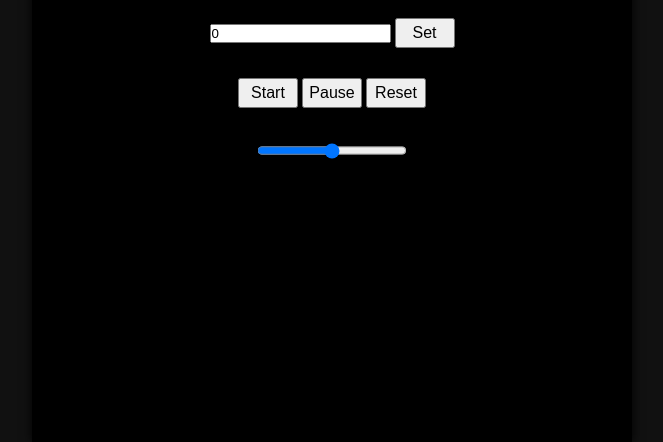
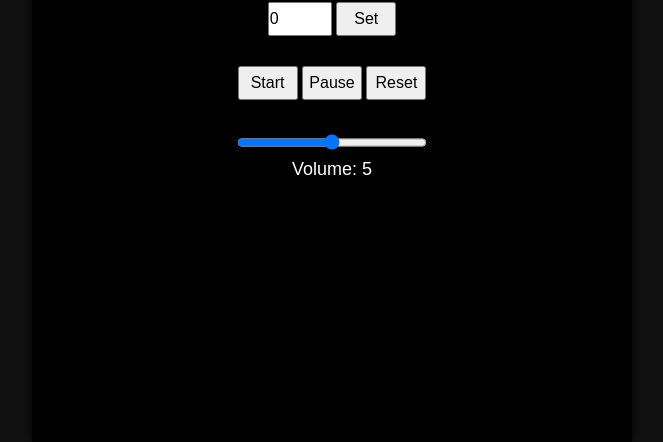
Before and after one commit to PedroRub1/Pomodoro, a plain HTML site: page index.html in a window 1280 px wide. Shown: the part 358-800 px from the top of the page, without its empty margins (308-971 px from the left). Drawn offline with Linux system fonts and the light colour scheme.

Commit message:
update script.js

```diff
--- a/index.html
+++ b/index.html
@@ -15,7 +15,7 @@
 
         <p id="timer"></p>
 
-        <div>
+        <div class="set-time">
             <input type="number" id="time" min="0" value="0">
             <button id="setBtn">Set</button>
         </div>
@@ -25,7 +25,11 @@
             <button id="pauseBtn">Pause</button>
             <button id="resetBtn">Reset</button>
         </div>
-        <input type="range" id="volume-slider" min="0" max="10">
+
+        <div class="volume-set">
+            <input type="range" id="volumeSlider" min="0" max="10">
+            <p id="volumeDisplay"></p>
+        </div>
 
     </div>
 
--- a/script.js
+++ b/script.js
@@ -9,6 +9,11 @@ let setBtn = document.querySelector('#setBtn');
 let timeIn = document.querySelector('#time');
 let timerDisplay  = document.querySelector('#timer');
 
+let volumeIn = document.querySelector('#volumeSlider');
+volumeIn.value = 5
+let volumeDisplay = document.querySelector('#volumeDisplay');
+
+let volume = parseInt(volumeIn.value);
 var timer;
 
 let min = 0;
@@ -76,11 +81,23 @@ function reset() {
     displayTimer(time);
 }
 
+function displayVolume() {
+    volumeDisplay.innerHTML = 'Volume: ' + volume;
+}
+
+function updateVolume() {
+    volume = this.value;
+    audio1.volume = volume / 10;
+    displayVolume()
+}
+
 window.onload = () => {
     setBtn.onclick = getTime;
     startBtn.onclick = startTimer;
     pauseBtn.onclick = pauseTimer;
     resetBtn.onclick = reset;
+    volumeIn.oninput = updateVolume;
 
     displayTimer(time);
+    displayVolume();
 }
--- a/style.css
+++ b/style.css
@@ -1,6 +1,7 @@
 * {
     margin: 0;
     padding: 0;
+    font-family: Arial, Helvetica, sans-serif;
 }
 
 body {
@@ -38,13 +39,25 @@ body {
     font-size: 16px;
 }
 
-button {
+.set-time input{
     width: 60px;
     height: 30px;
     font-size: 16px;
 }
 
-#volume-slider {
-    width: 150px;
+button {
+    width: 60px;
+    height: 34px;
+    font-size: 16px;
+}
+
+.volume-set p{
+    color: white;
+    text-align: center;
+    font-size: 18px;
+}
+
+#volumeSlider {
+    width: 190px;
     height: 25px;
 }
```
